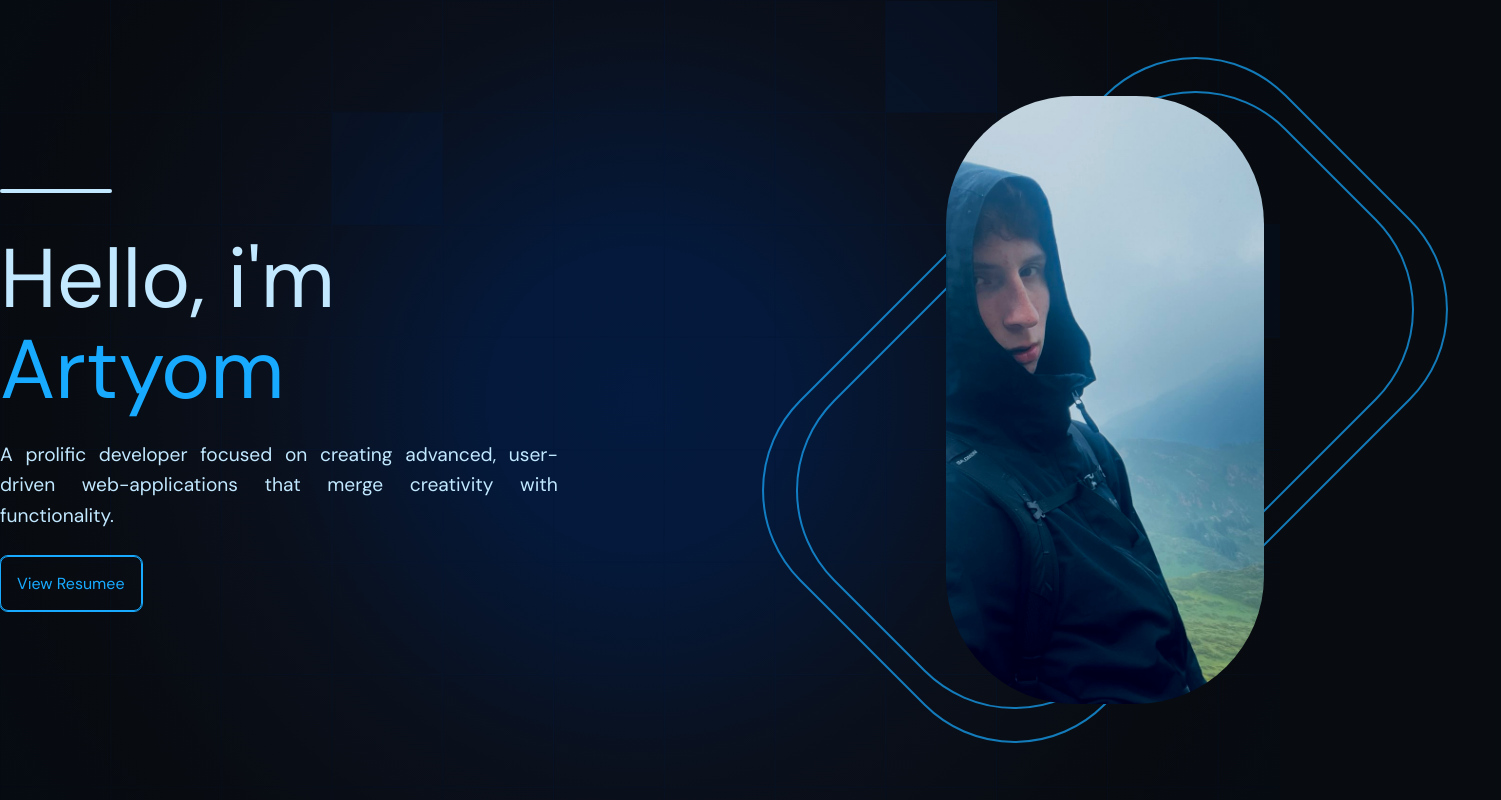
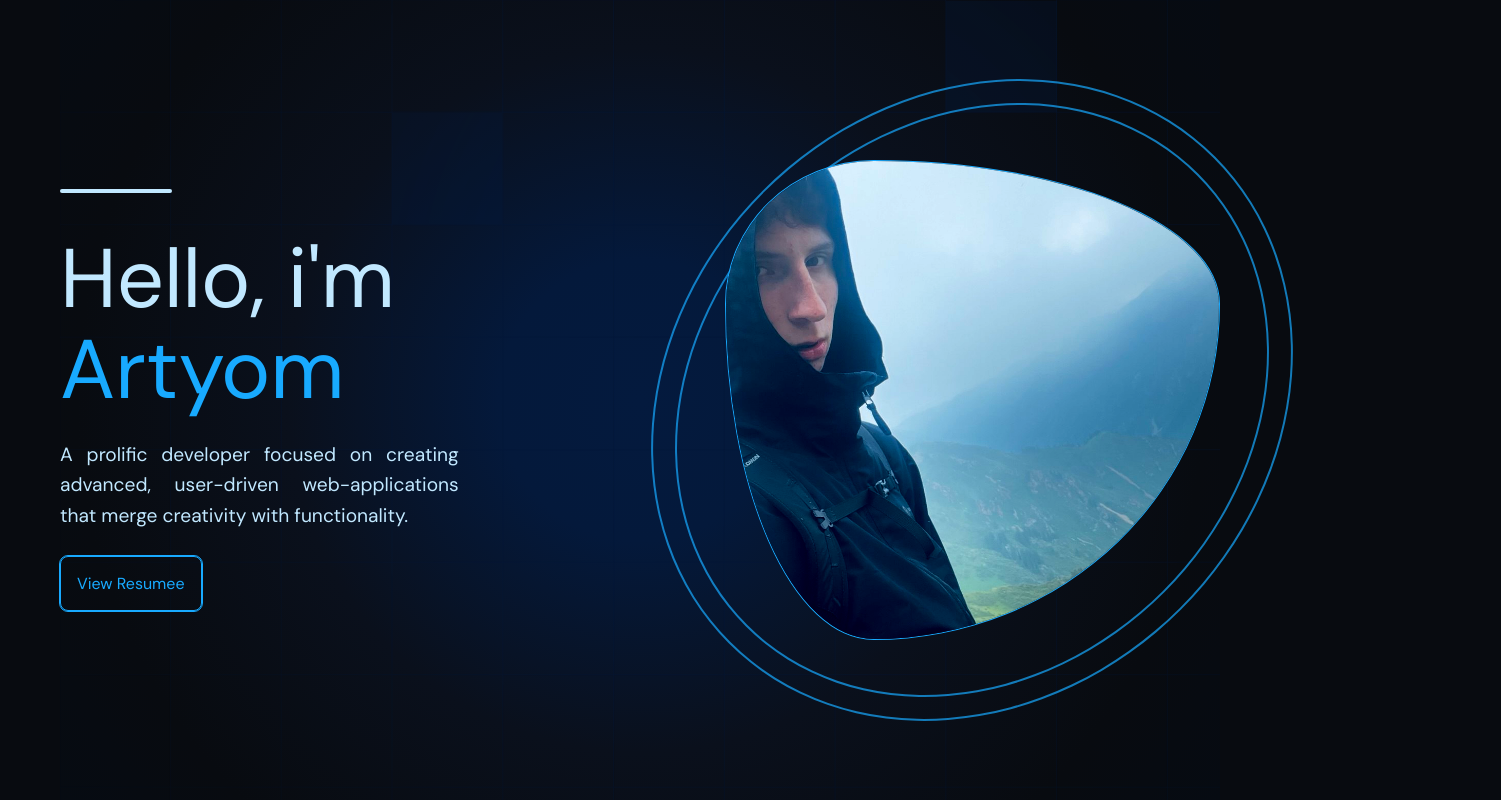
Before and after one commit to Artades/ivgam_me-client, a Next.js app: page /en in a window 1280 px wide. Shown: the top 800 px of the page, 1501 px wide, since content can reach past the window. Built offline with nearby package versions, Linux system fonts and the light colour scheme.

Commit message:
new me photo

```diff
--- a/app/[locale]/layout.tsx
+++ b/app/[locale]/layout.tsx
@@ -1,6 +1,7 @@
 import type { Metadata } from "next";
 import {Codystar, DM_Sans, Montserrat, Noto_Sans, Poppins} from "next/font/google";
 import "../styles/globals.scss"
+import Container from "@/components/Layout/Container/Container";
 
 const notoSans = DM_Sans({
   subsets: [ "latin"],
@@ -22,7 +23,11 @@ export default function RootLayout({
 }>) {
   return (
     <html lang="en">
-      <body className={notoSans.className}>{children}</body>
+      <body className={notoSans.className}>
+      <Container>
+        {children}
+      </Container>
+      </body>
     </html>
   );
 }
--- a/components/Intro/index.tsx
+++ b/components/Intro/index.tsx
@@ -107,7 +107,7 @@ export default function Intro() {
       <div className={styles.introImage} ref={introImageRef}>
         <div className={styles.circleBefore} ref={introImageCircleBefore}></div>
         <div className={styles.circleAfter} ref={introImageCircleAfter}></div>
-        <Image width={400} height={400} alt="Artyom Galay" src={"/assets/Intro/me.jpg"} />
+        <Image width={400} height={400} alt="Artyom Galay" src={"/assets/Intro/m2.jpg"} />
       </div>
     </div>
   );
--- a/components/Intro/styles.module.scss
+++ b/components/Intro/styles.module.scss
@@ -66,44 +66,50 @@
   }
 
   .introImage {
-    width: 25rem;
-    height: 40rem;
+    width: 50rem;
+    height: 30rem;
     z-index: 2;
-    padding: 1rem;
+    padding: 0rem;
     position: relative;
+    border: 1px solid var(--color-accent);
+    border-radius: 30% 70% 70% 30% / 30% 30% 70% 70% ;
 
     /* Add new circle divs */
     .circleBefore,
     .circleAfter {
+
       position: absolute;
       top: 50%;
       left: 50%;
       transform: translate(-50%, -50%);
-      border-radius: 8rem;
+      border-radius: 50%;
       border: 2px solid var(--color-accent);
       opacity: 0.7;
       z-index: -1;
     }
 
     .circleBefore {
-      width: 24rem;
+
+      width: 34rem;
       height: 40rem;
     }
 
     .circleAfter {
-      width: 27rem;
+
+      width: 37rem;
       height: 43rem;
     }
 
-    > img {
+     img {
       width: 100%;
       height: 100%;
       object-fit: cover;
-      object-position: left;
+       object-position: left;
+
       z-index: 1;
-      border-radius: 8rem;
-      filter: brightness(70%);
-      filter: contrast(110%);
+      border-radius: 30% 70% 70% 30% / 30% 30% 70% 70% ;
+      filter: brightness(110%) contrast(120%);
+
     }
   }
 
```
Also changed, not shown: public/assets/Intro/m2.jpg (added), public/assets/Intro/me.jpg.
